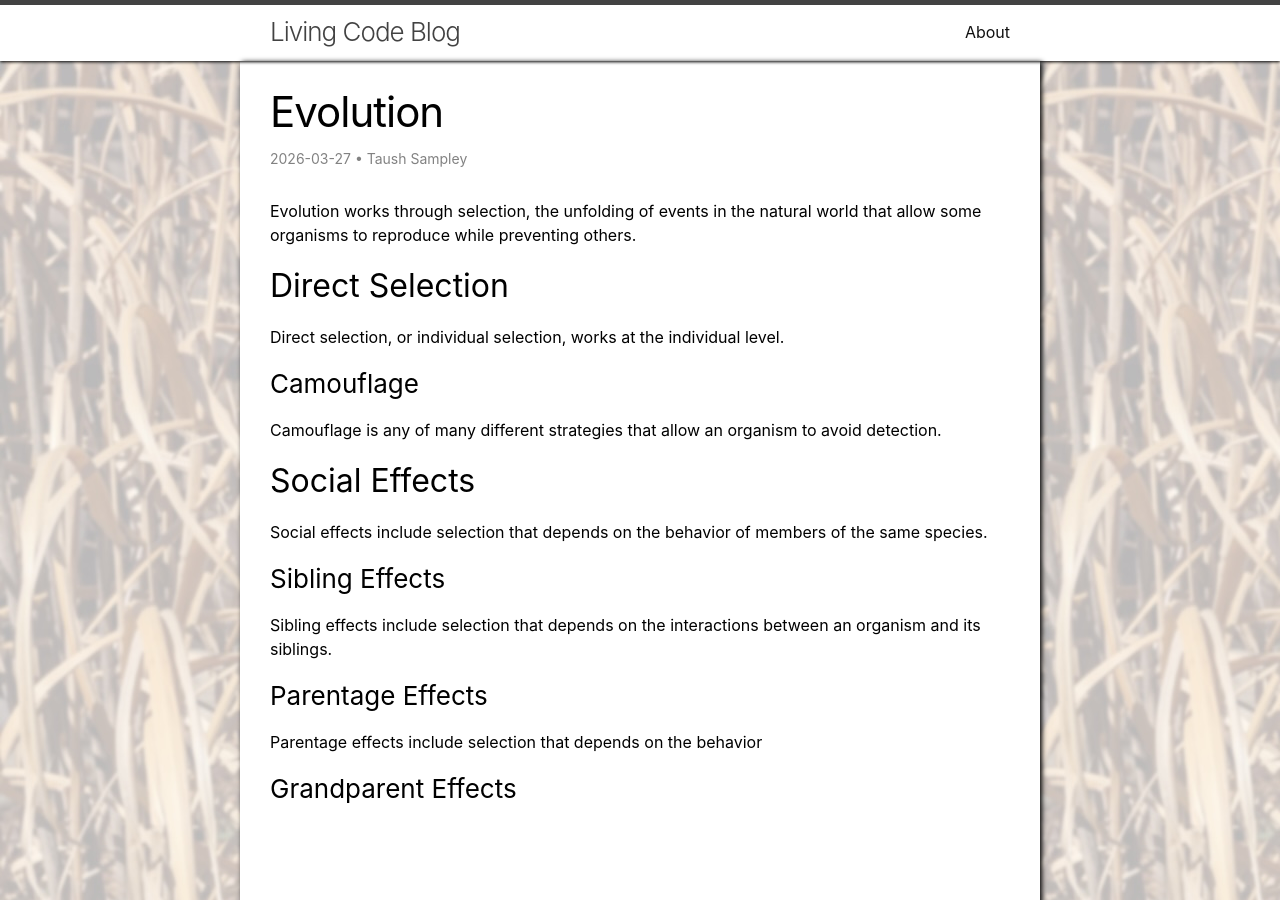
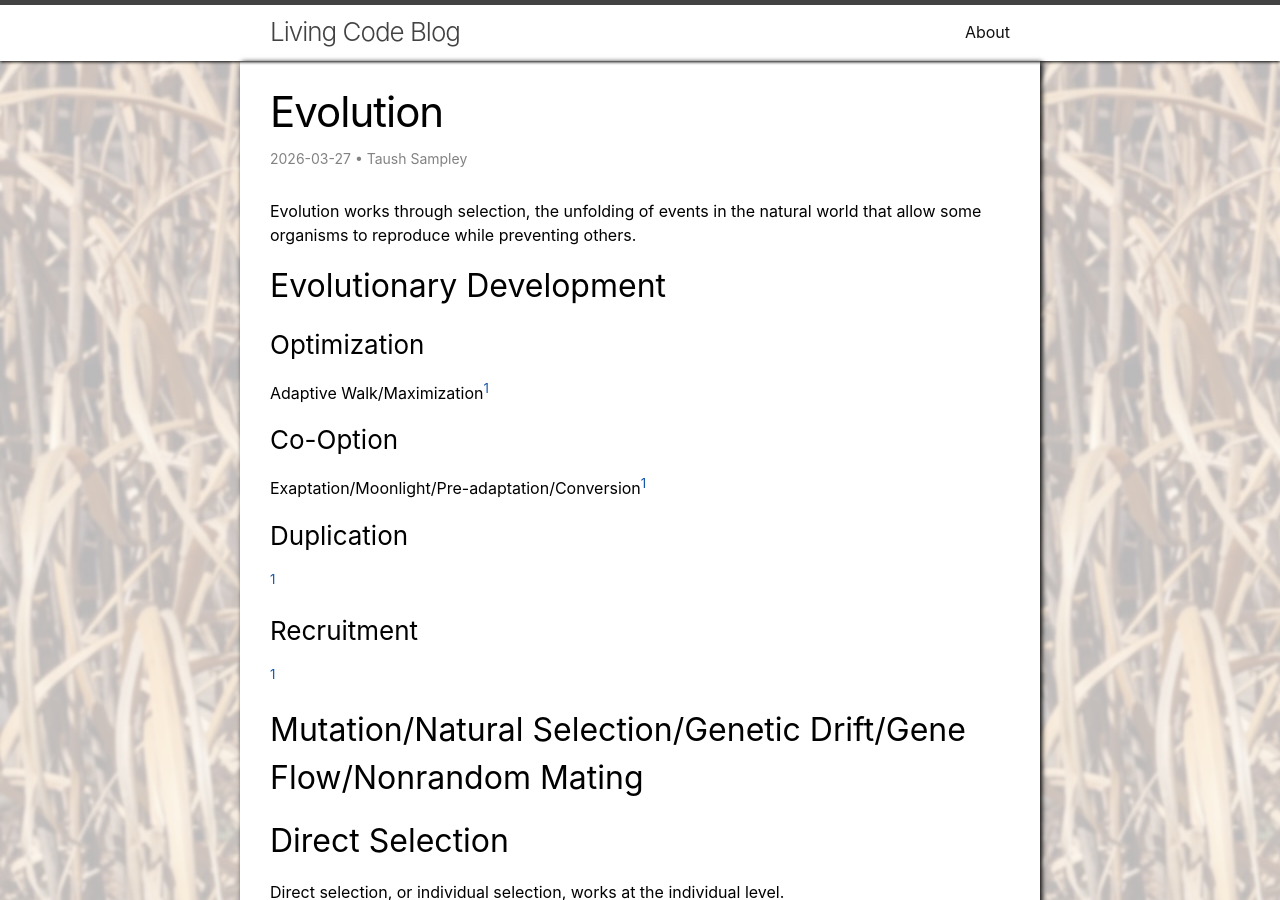
Before and after one commit to TSampley/TSampley.github.io, a Jekyll site: the page built from science/biology/evolution.md, in a window 1280 px wide and 900 px high. Built offline with Jekyll 4.4.1, drawn with Linux system fonts in a browser that asks for light colours; some of the changed text lies outside the part shown.

Commit message:
Add evolutionary mechanisms

```diff
--- a/science/biology/evolution.md
+++ b/science/biology/evolution.md
@@ -8,7 +8,25 @@ date: 2026-03-27 1142 -0500
 
 Evolution works through selection, the unfolding of events in the natural world that allow some organisms to reproduce while preventing others.
 
+## Evolutionary Development
+
+### Optimization
+Adaptive Walk/Maximization[^youtube-evo]
+
+### Co-Option
+Exaptation/Moonlight/Pre-adaptation/Conversion[^youtube-evo]
+
+### Duplication
+
+[^youtube-evo]
+
+### Recruitment
+
+[^youtube-evo]
+
 <!-- Evolution Demos -->
+
+## Mutation/Natural Selection/Genetic Drift/Gene Flow/Nonrandom Mating
 
 ## Direct Selection
 Direct selection, or individual selection, works at the individual level.
```
Also changed, not shown: other parts of science/biology/evolution.md (+2 -0 lines), science/biology/index.md (+1 -0 lines).
